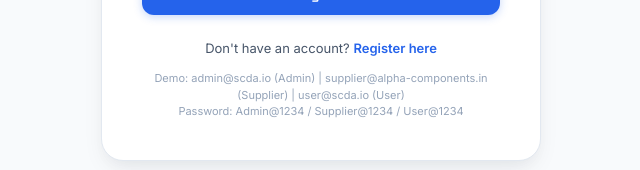
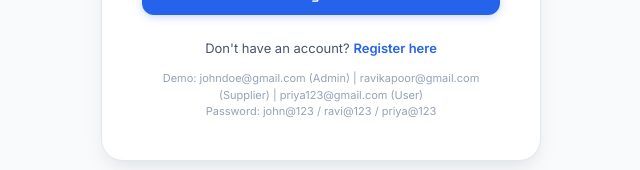
Before and after one commit to Krushnansh22/supply-chain-resilience-agent, a React (Vite) app in the folder frontend/: page /login in a window 1280 px wide. Shown: the part 525-695 px from the top of the page, without its empty margins (319-959 px from the left). Built offline with nearby package versions, Linux system fonts and the light colour scheme; no server answers.

Commit message:
footer changes

```diff
--- a/frontend/src/components/auth/LoginPage.jsx
+++ b/frontend/src/components/auth/LoginPage.jsx
@@ -131,8 +131,8 @@ export default function LoginPage() {
         </p>
 
         <p className="auth-footer-text-sm" style={{ marginTop: "12px", fontSize: "11px", color: "var(--text-muted)" }}>
-          Demo: admin@scda.io (Admin) | supplier@alpha-components.in (Supplier) | user@scda.io (User)
-          <br/>Password: Admin@1234 / Supplier@1234 / User@1234
+          Demo: johndoe@gmail.com (Admin) | ravikapoor@gmail.com (Supplier) | priya123@gmail.com (User)
+          <br/>Password: john@123 / ravi@123 / priya@123
         </p>
       </div>
     </div>
```
